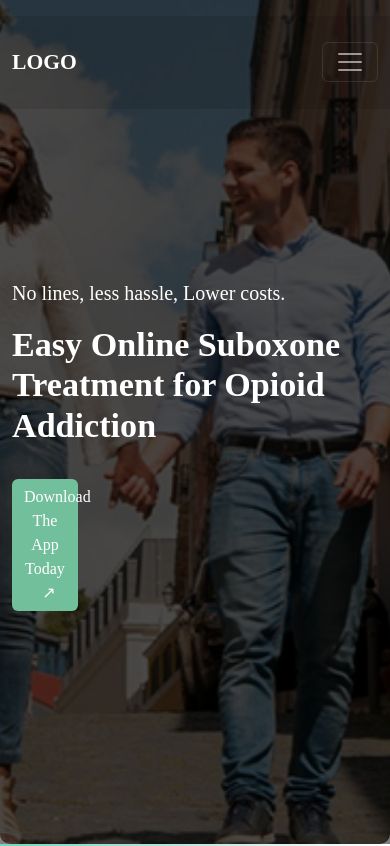
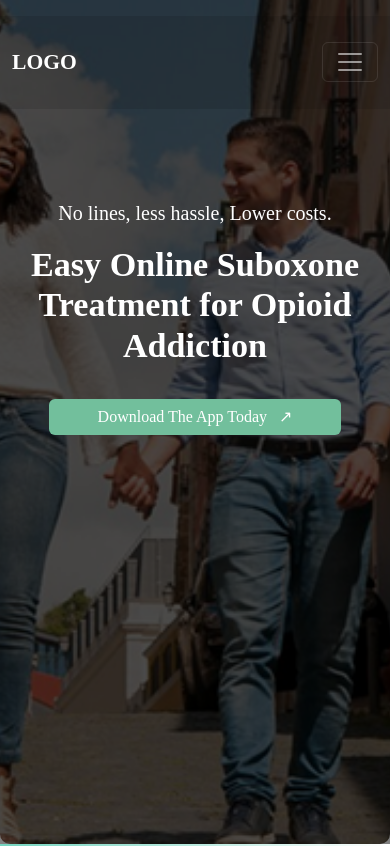
Before and after one commit to Zeeshan-1998/Recovery-Delivered, a React (Vite) app: page / in a window 390 px wide. Shown: the top 846 px of the page. Built offline with nearby package versions, Linux system fonts and the light colour scheme; grey boxes are pictures that could not be loaded.

Commit message:
Hero section reponsiveness settings

```diff
--- a/src/styles/hero.css
+++ b/src/styles/hero.css
@@ -34,3 +34,22 @@
 .button-hero .arrow {
     margin-left: 0.5rem;
 }
+
+/* Responsive adjustments */
+@media (max-width: 768px) {
+    .hero-content {
+        padding-top: 5rem;
+        text-align: center;
+    }
+    .button-hero {
+        width: 80% !important;
+        margin: 0 auto;
+        display: block;
+    }
+    .display-4 {
+        font-size: 2.5rem;
+    }
+    .lead {
+        font-size: 1.1rem;
+    }
+}
--- a/src/styles/navbar.css
+++ b/src/styles/navbar.css
@@ -16,14 +16,12 @@
     background-color: rgba(0, 0, 0, 0.11) !important;
 }
 
-/* Default button styling */
 .button-nav {
     width: 15% !important;
     background-color: var(--primary-color) !important;
     border: none !important;
 }
 
-/* Responsive tweaks */
 @media (max-width: 768px) {
     .button-nav {
         width: 100% !important;
```
